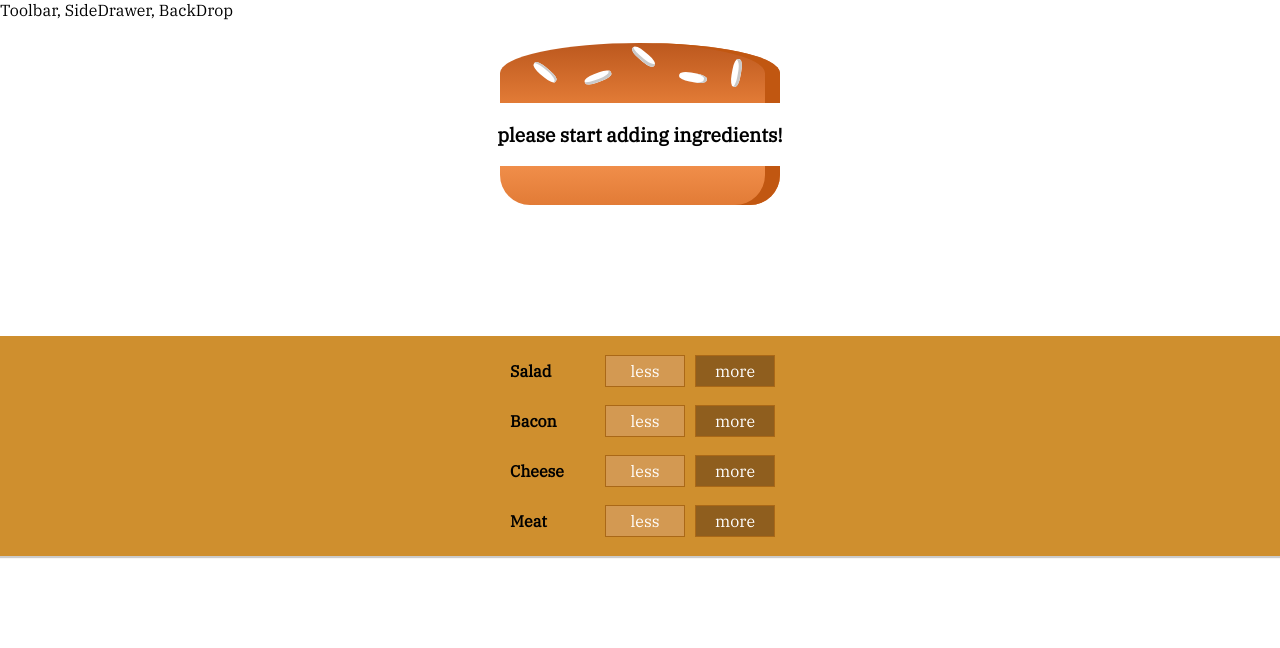
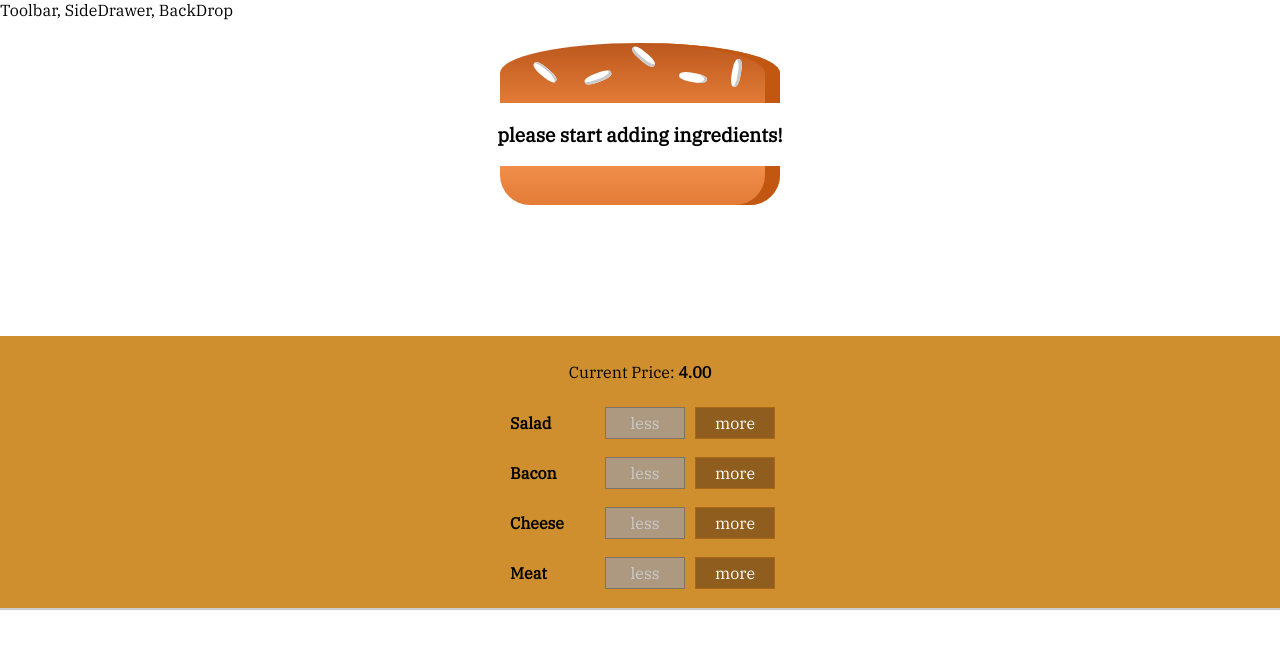
Before and after one commit to angelopoole/burgerbuilder, a React (Create React App) app: page / in a window 1280 px wide. Shown: the top 648 px of the page. Built offline with nearby package versions, Linux system fonts and the light colour scheme.

Commit message:
bug with less buttons fixed, total price added, fixed decimal bug

```diff
--- a/src/components/Burger/BuildControls/BuildControl/BuildControl.js
+++ b/src/components/Burger/BuildControls/BuildControl/BuildControl.js
@@ -4,8 +4,17 @@
 	return (
 		<div className={classes.BuildControl}>
 			<div className={classes.Label}>{props.label}</div>
-			<button className={classes.Less}>less</button>
-			<button className={classes.More}>more</button>
+			<button
+				className={classes.Less}
+				onClick={props.removed}
+				disabled={props.disabled}
+			>
+				less
+			</button>
+
+			<button className={classes.More} onClick={props.added}>
+				more
+			</button>
 		</div>
 	);
 };
--- a/src/components/Burger/BuildControls/BuildControls.js
+++ b/src/components/Burger/BuildControls/BuildControls.js
@@ -11,8 +11,17 @@
 
 const buildControls = props => (
 	<div className={classes.BuildControls}>
+		<p>
+			Current Price: <strong> {props.price.toFixed(2)} </strong>
+		</p>
 		{controls.map(ctrl => (
-			<BuildControl key={ctrl.label} label={ctrl.label} />
+			<BuildControl
+				key={ctrl.label}
+				label={ctrl.label}
+				added={() => props.ingredientAdded(ctrl.type)}
+				removed={() => props.ingredientRemoved(ctrl.type)}
+				disabled={props.disabled[ctrl.type]}
+			/>
 		))}
 	</div>
 );
--- a/src/components/Burger/Burger.js
+++ b/src/components/Burger/Burger.js
@@ -16,8 +16,6 @@
 		transformedIngredients = <p>please start adding ingredients!</p>;
 	}
 
-	console.log(transformedIngredients);
-
 	return (
 		<div className={classes.Burger}>
 			<BurgerIngredient type='bread-top-seed' />
--- a/src/containers/BurgerBuilder/BurgerBuilder.js
+++ b/src/containers/BurgerBuilder/BurgerBuilder.js
@@ -2,7 +2,13 @@
 import Burger from '../../components/Burger/Burger';
 import BuildControls from '../../components/Burger/BuildControls/BuildControls';
 
-export default class BurgerBuilder extends Component {
+const INGREDIENT_PRICES = {
+	salad: 0.5,
+	cheese: 0.4,
+	meat: 1.3,
+	bacon: 0.7,
+};
+class BurgerBuilder extends Component {
 	state = {
 		ingredients: {
 			salad: 0,
@@ -10,14 +16,67 @@
 			cheese: 0,
 			meat: 0,
 		},
+		totalPrice: 4,
 	};
 
+	// The follwoing code can be done in less lines but for visibility sake i have split it up into multiple lines.
+
+	addIngredientHandler = type => {
+		const oldCount = this.state.ingredients[type];
+		const updatedCount = oldCount + 1;
+		const updatedIngredients = {
+			...this.state.ingredients,
+		};
+
+		updatedIngredients[type] = updatedCount;
+		const priceAddition = INGREDIENT_PRICES[type];
+		const oldPrice = this.state.totalPrice;
+		const newPrice = oldPrice + priceAddition;
+		this.setState({
+			totalPrice: newPrice,
+			ingredients: updatedIngredients,
+		});
+	};
+
+	removeIngredientHandler = type => {
+		const oldCount = this.state.ingredients[type];
+		if (oldCount <= 0) {
+			return;
+		}
+		const updatedCount = oldCount - 1;
+		const updatedIngredients = {
+			...this.state.ingredients,
+		};
+
+		updatedIngredients[type] = updatedCount;
+		const priceDeduction = INGREDIENT_PRICES[type];
+		const oldPrice = this.state.totalPrice;
+		const newPrice = oldPrice - priceDeduction;
+		this.setState({
+			totalPrice: newPrice,
+			ingredients: updatedIngredients,
+		});
+	};
 	render() {
+		const disabledInfo = {
+			...this.state.ingredients,
+		};
+		for (let key in disabledInfo) {
+			disabledInfo[key] = disabledInfo[key] <= 0;
+		}
+
 		return (
 			<>
 				<Burger ingredients={this.state.ingredients} />
-				<BuildControls />
+				<BuildControls
+					ingredientAdded={this.addIngredientHandler}
+					ingredientRemoved={this.removeIngredientHandler}
+					disabled={disabledInfo}
+					price={this.state.totalPrice}
+				/>
 			</>
 		);
 	}
 }
+
+export default BurgerBuilder;
```
Also changed, not shown: 1 other file (tests, documents, lock files or other folders).
